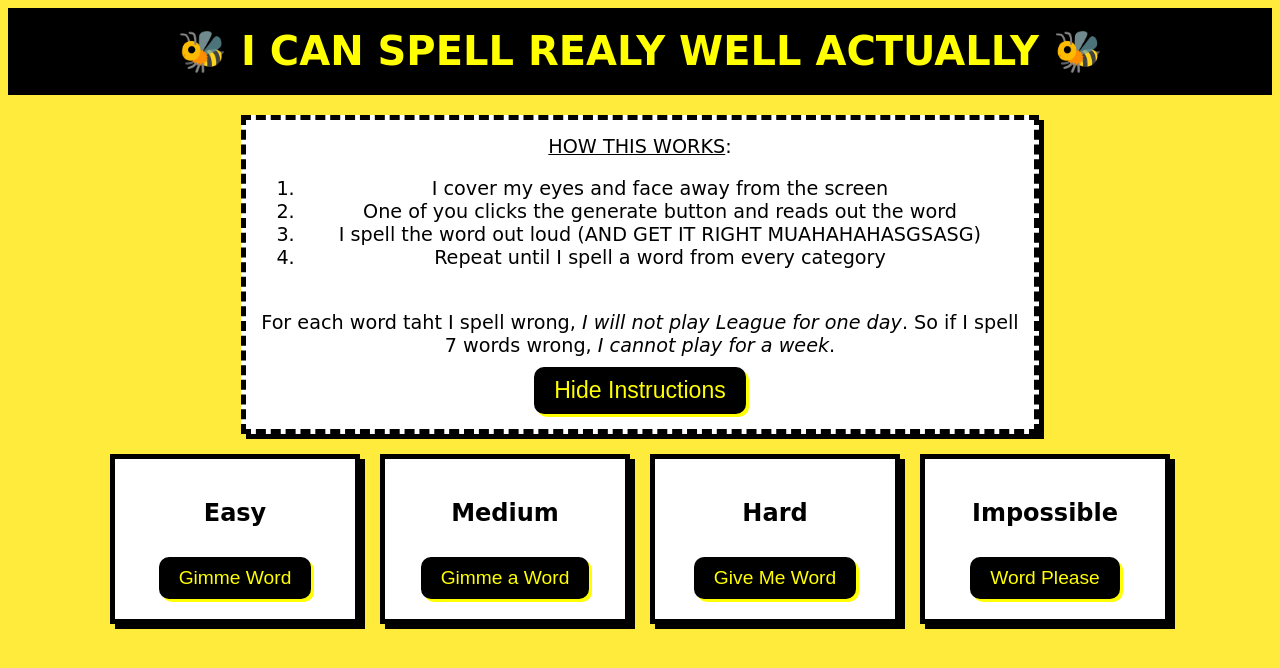
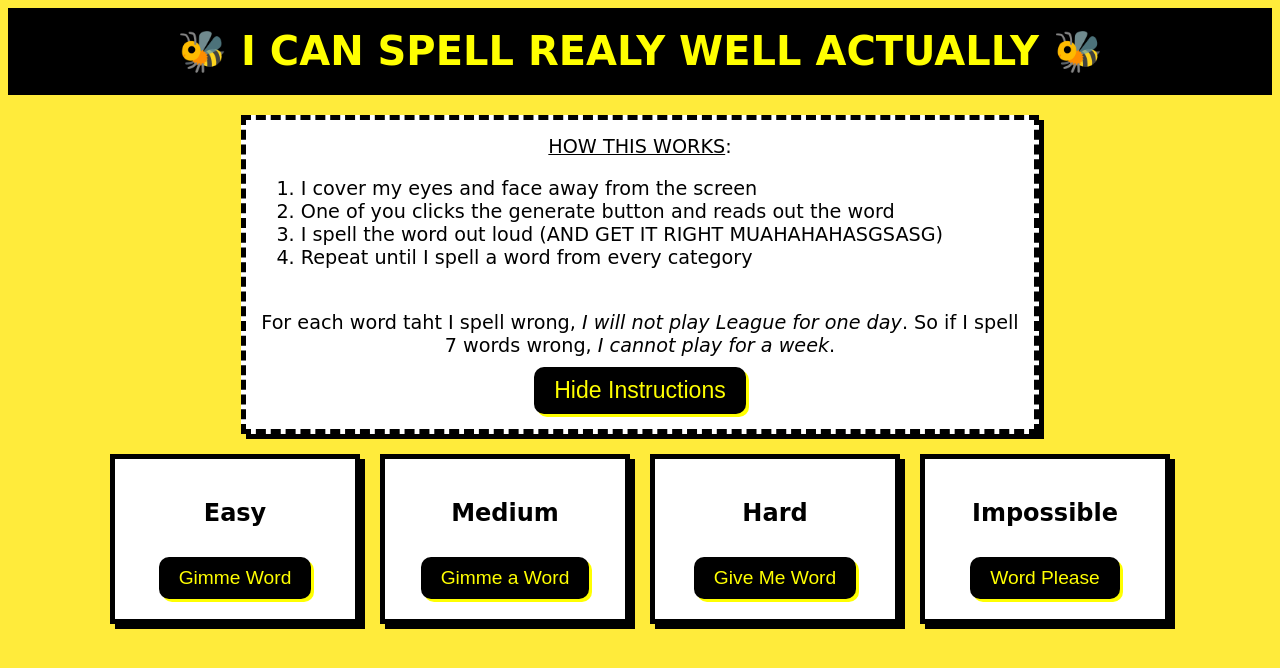
Before and after one commit to devinponciano/devin.com, a Jekyll site: the page built from _posts/2024-04-01-Spelling_Bee_Page.md, in a window 1280 px wide. Shown: the top 668 px of the page. Built offline with Jekyll 4.4.1, drawn with Linux system fonts in a browser that asks for light colours.

Commit message:
fixing the text align for real

```diff
--- a/_posts/2024-04-01-Spelling_Bee_Page.md
+++ b/_posts/2024-04-01-Spelling_Bee_Page.md
@@ -72,7 +72,7 @@ permalink: /spelling_bee
     <div class="instructions">
         <div id="instructions-container">
             <u>HOW THIS WORKS</u>:
-            <ol style="justify-content: left;">
+            <ol style="text-align: left;">
                 <li>I cover my eyes and face away from the screen</li>
                 <li>One of you clicks the generate button and reads out the word</li>
                 <li>I spell the word out loud (AND GET IT RIGHT MUAHAHAHASGSASG)</li>
```
